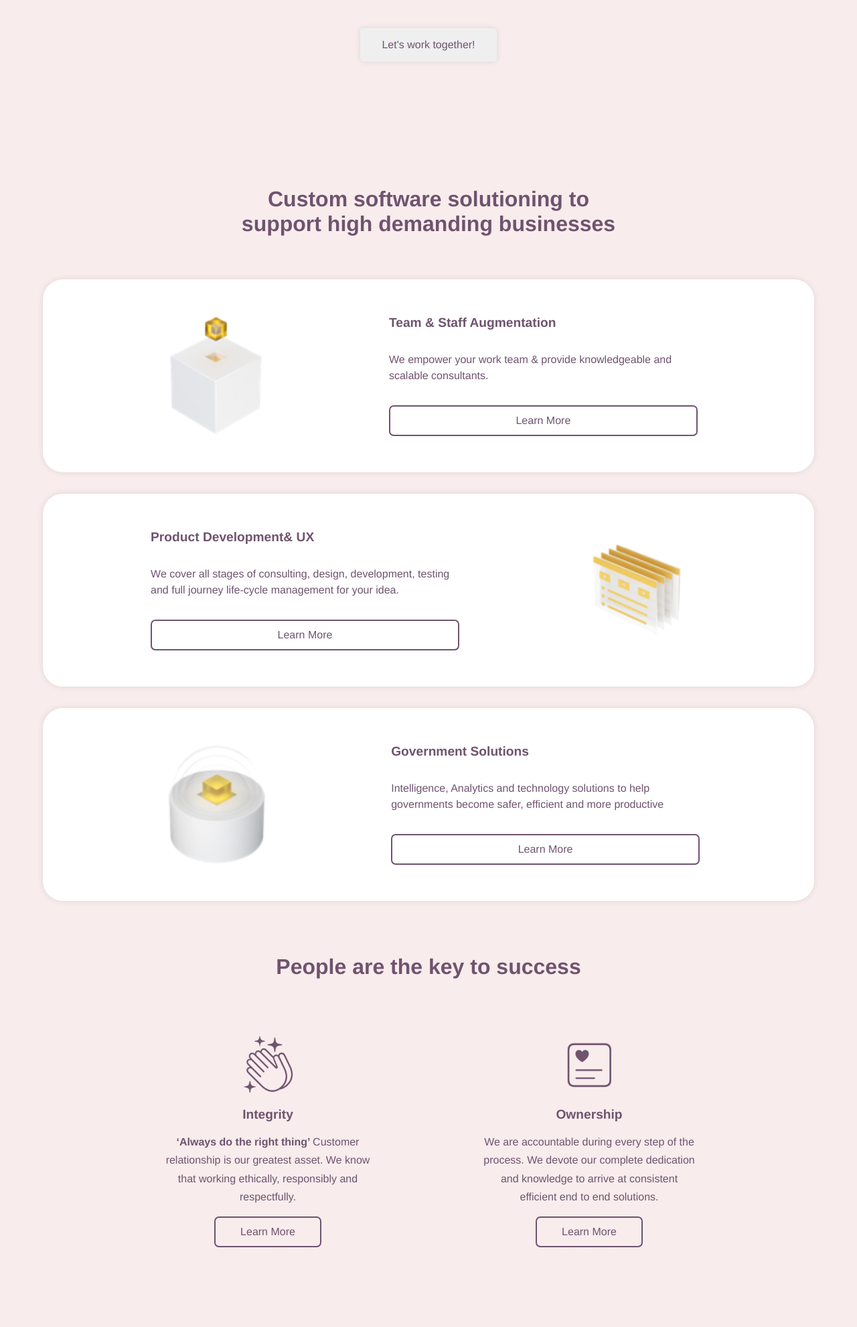
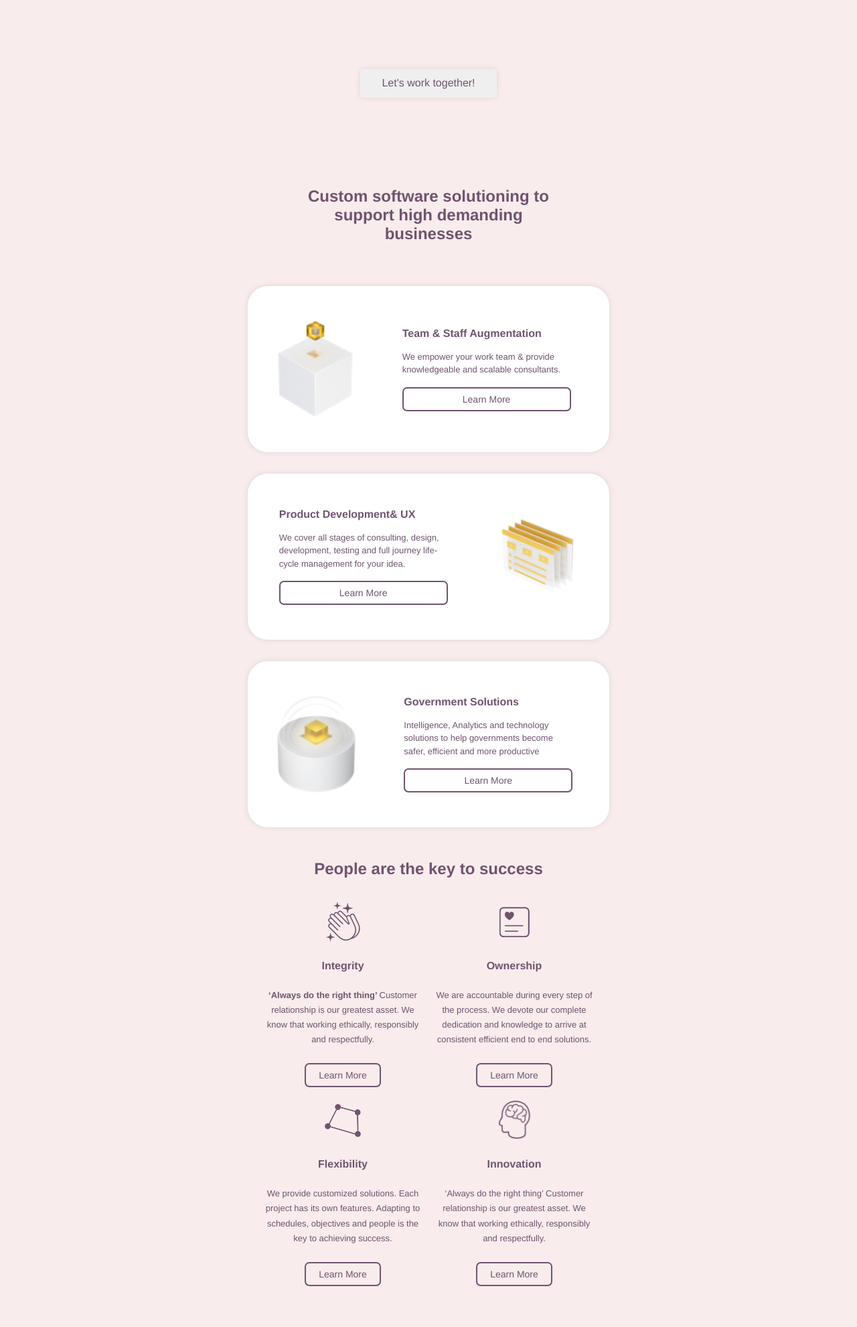
Before and after one commit to santirequelme/mintagchallenge, a plain HTML site: page index.html in a window 1280 px wide. Shown: the part 569-2550 px from the top of the page at 67% size. Drawn offline with Linux system fonts and the light colour scheme.

Commit message:
custom max-width resizing

```diff
--- a/index.html
+++ b/index.html
@@ -8,17 +8,16 @@
   <meta name="viewport" content="width=device-width, initial-scale=1.0" />
   <title>Minuten Tag - Email marketing challenge</title>
 </head>
+<body>
   <header class="header">
     <img class="img01" src="assets/img/01banner.png" />
     <img class="img02" src="assets/img/02banner.png" />
     <img class="logo" src="assets/img/logoMT.svg" />
     <h1>Taking your ideas to the next level</h1>
     <button class="btnLets">
-    <p> Let's work together!</p>
+      Let's work together!
     </button>
   </header>
-
-<body>
   <section class="cards">
     <div>
       <h1>Custom software solutioning to support high demanding businesses</h1>
@@ -69,7 +68,8 @@
         <img src="assets/img/002-ownership.png" alt="Ownership" />
         <h2>Ownership</h2>
         <p>
-          We are accountable during every step of the process. We devote our complete dedication and knowledge to arrive at consistent efficient end to end solutions.
+          We are accountable during every step of the process. We devote our complete dedication and knowledge to arrive
+          at consistent efficient end to end solutions.
         </p>
         <button class="buttonLM">Learn More</button>
       </div>
@@ -77,7 +77,8 @@
         <img src="assets/img/003-flex.png" alt="Flexibility" />
         <h2>Flexibility</h2>
         <p>
-          We provide customized solutions. Each project has its own features. Adapting to schedules, objectives and people is the key to achieving success.
+          We provide customized solutions. Each project has its own features. Adapting to schedules, objectives and
+          people is the key to achieving success.
         </p>
         <button class="buttonLM">Learn More</button>
       </div>
@@ -92,6 +93,7 @@
       </div>
     </section>
   </div>
+
 </body>
 <footer>
   <p>Follow us</p>
--- a/styles.css
+++ b/styles.css
@@ -2,22 +2,23 @@
   font-family:"Helvetica Neue Bold";
   src:url('/assets/fonts/HelveticaNeue-Bold.ttf')  format('truetype'),
     url('/assets/fonts/HelveticaNeue-Bold.woff')  format('woff');
-    font-weight: 700;
+  font-weight: 700;
+}
+
+@font-face{
+  font-family:"Helvetica Neue Medium";
+  src:url('./assets/fonts/HelveticaNeue-Medium.ttf')  format('truetype'),
+    url('./assets/fonts/HelveticaNeue-Medium.woff')  format('woff');
+  font-weight: 500;
 }
 
 @font-face{
   font-family:"Helvetica Neue Regular";
   src:url('./assets/fonts/HelveticaNeueR.ttf')  format('truetype'),
     url('./assets/fonts/HelveticaNeueR.woff')  format('woff');
-    font-weight: 400;
+  font-weight: 400;
 }
 
-@font-face{
-  font-family:"Helvetica Neue Medium";
-  src:url('./assets/fonts/HelveticaNeue-Medium.ttf')  format('truetype'),
-    url('./assets/fonts/HelveticaNeue-Medium.woff')  format('woff');
-    font-weight: 500;
-}
 
 :root {
 
@@ -31,6 +32,11 @@
 
 }
 
+html {
+  max-width: 600px;
+	margin: 0 auto !important;
+	float: none !important;
+}
 * {
   margin: 0;
   padding: 0;
@@ -44,21 +50,21 @@ body {
 }
 
 body, input, textarea, p, span{
-  font-family: "Helvetica Neue", Helvetica, Arial, "Lucida Grande", sans-serif;
+  font-family: "Helvetica Neue", Helvetica, sans-serif;
   font-weight: 400;
   font-size: 1rem;
   color:var(--color-font);
 }
 
 button {
-  font-family: "Helvetica Neue", Helvetica, Arial, "Lucida Grande", sans-serif;
+  font-family: "Helvetica Neue", Helvetica,  sans-serif;
   font-weight: 500;
   font-size: 1rem;
   color:var(--color-font);
 }
 
 h1, h2, h3, h4, h5, h6,  {
-  font-family: "Helvetica Neue", Helvetica, Arial, "Lucida Grande", sans-serif;
+  font-family: "Helvetica Neue", Helvetica, sans-serif;
   font-weight: 700;
   font-size: 1rem;
   color:var(--color-font);
@@ -67,7 +73,7 @@ h1, h2, h3, h4, h5, h6,  {
 
 .header {
   display: flex;
-  justify-content: center;
+  justify-content: space-around;
   padding: 2rem 0;
   flex-direction:column;
   align-items: center;
@@ -75,14 +81,14 @@ h1, h2, h3, h4, h5, h6,  {
 }
 
 .logo {
-  height: 2rem;
+  height: 1.5rem;
   z-index:6;
 }
 
 .header h1 {
   padding: 8rem 0;
-  font-size: 5rem;
-  max-width: 45rem;
+  font-size: 2.625rem;
+  max-width: 25rem;
   text-align: center;
   z-index:3;
 }
@@ -105,19 +111,15 @@ h1, h2, h3, h4, h5, h6,  {
 }
 
 .btnLets {
-  max-width:20rem;
+  max-width:19rem;
   background-color:--white;
   border: white;
-  padding: 1rem 2rem;
+  padding: 0.8rem 2rem;
   z-index:7;
   border-radius:5px;
   box-shadow: 0 0 10px rgba(0, 0, 0, 0.1);
   font-size: 1rem;
   cursor: pointer;
-  font-weight: 700;
-}
-.btnLets p {
-font-weight:500;
 }
 
 .btnLets:hover {
@@ -131,23 +133,37 @@ font-weight:500;
 }
 
 
+@media (max-width: 1024px) {
+.img01{
+  top:14rem;
+  height:20rem;
+  transition: 0.2s;
+}
 
-@media (max-width: 756px) {
+.img02 {
+  height:20rem;
+  transition: 0.2s;
+}
+
+}
+
+
+@media (max-width: 500px) {
   .logo {
     height: 1.5rem;
   }
   .img01{
-    height:22rem;
+    height:17rem;
     z-index: 1;
     transition: 0.2s;
-    top:37%;
+    top:50%;
     opacity: 0.6;
   }
 
   .img02 {
     position: absolute;
     left: 0;
-    height:22rem;
+    height:17rem;
     opacity: 0.6;
   }
   .header {
@@ -201,9 +217,10 @@ footer span{
 }
 
 .cards h1 {
+
   text-align: center;
-  font-size: 2rem;
-  max-width:37rem;
+  font-size: 1.5rem;
+  max-width:28rem;
   padding: 2rem 1rem;
 }
 
@@ -212,7 +229,7 @@ footer span{
   justify-content: space-evenly;
   align-items: center;
   width: 90%;
-  height: 18rem;
+  height: 15.5rem;
   background: #ffffff;
   border-radius: 30px;
   flex-flow: row wrap;
@@ -220,11 +237,11 @@ footer span{
 }
 
 .card h2 {
-  font-size:1.2rem;
+  font-size: 1rem;
 }
 
 .card img {
-  height: 11rem;
+  height: 9rem;
   margin: 0rem 1rem;
   transition: transform .2s;
 }
@@ -236,20 +253,21 @@ footer span{
 }
 
 .description {
-  width:40%;
+  width:57%;
   display: flex;
   flex-direction:column;
-  gap: 2rem;
+  padding: 1.75rem;
+  gap: 1rem;
 }
 
 .description p {
+  font-size: 0.8125rem;
   line-height: 1.5;
 }
 
-@media (max-width: 756px) {
+@media (max-width: 500px) {
   .cards h1 {
     text-align: center;
-    font-size: 1.5rem;
   }
   .card {
     display:flex;
@@ -273,8 +291,9 @@ footer span{
   background:none;
   border: 2px solid #6F536F;
   border-radius:7px;
-  padding: 0.75rem 0;
+  padding: 0.5rem 0;
   cursor: pointer;
+  font-size: 0.875rem;
 }
 
 .buttonLM:hover{
@@ -288,22 +307,21 @@ footer span{
   flex-direction: column;
   align-items:center;
   justify-content: center;
-  width:100%;
-  padding: 4rem 0;
+  max-width: 600px;
+  padding: 2rem 0;
 }
 .insights h1 {
-  font-size: 2rem;
+  font-size: 1.5rem;
   text-align:center;
 }
 .wrapper {
   display: grid;
   grid-template-columns: 1fr 1fr;
-  gap: 10rem;
+  gap: 1rem;
   align-items: center;
   justify-content: center;
-  max-width: 90%;
-  border-radius: 10px;
-  padding: 3rem 0;
+  max-width: 100%;
+  padding: 2rem 0;
 }
 
 .item {
@@ -311,38 +329,36 @@ footer span{
   flex-direction:column;
   align-items: center;
   justify-content: flex-end;
-  gap: 1rem;
-  width: 20rem;
-  height: 22rem;
+  gap: 1.5rem;
+  width: 15rem;
   text-align: center;
 
 }
 .item button {
-  width:10rem;
+  width:7.125rem;
 }
 .item h2 {
-  font-size: 1.2rem;
+  font-size: 1rem;
 }
 .item p {
-  font-size:0.75;
+  font-size:0.8125rem;
   line-height:1.7;
 
 }
 .item span{
+  font-size:0.8125rem;
   font-weight: 700;
 }
 .item img {
-  height: 6rem;
+  height: 4.125rem;
 }
 
-@media (max-width: 768px) {
+@media (max-width: 500px) {
   .wrapper {
     grid-template-columns: 1fr;
     gap: 2rem;
   }
   .insights h1 {
-    font-size: 1.5rem;
-    text-align:center;
     width:15rem;
   }
 }
```
Also changed, not shown: 1 other file. Lines whose indentation alone changed are shown as unchanged.
